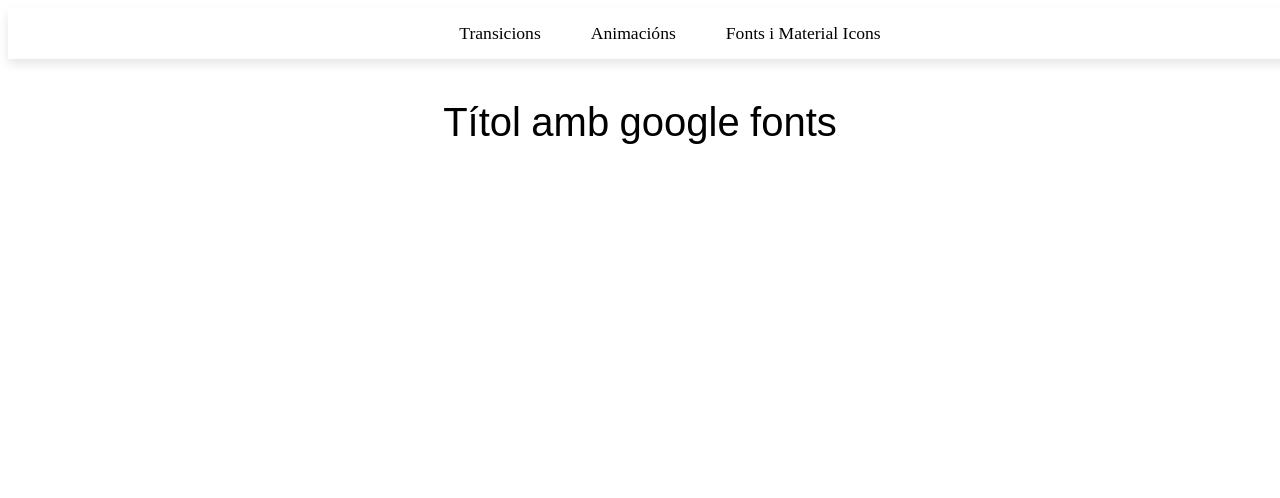
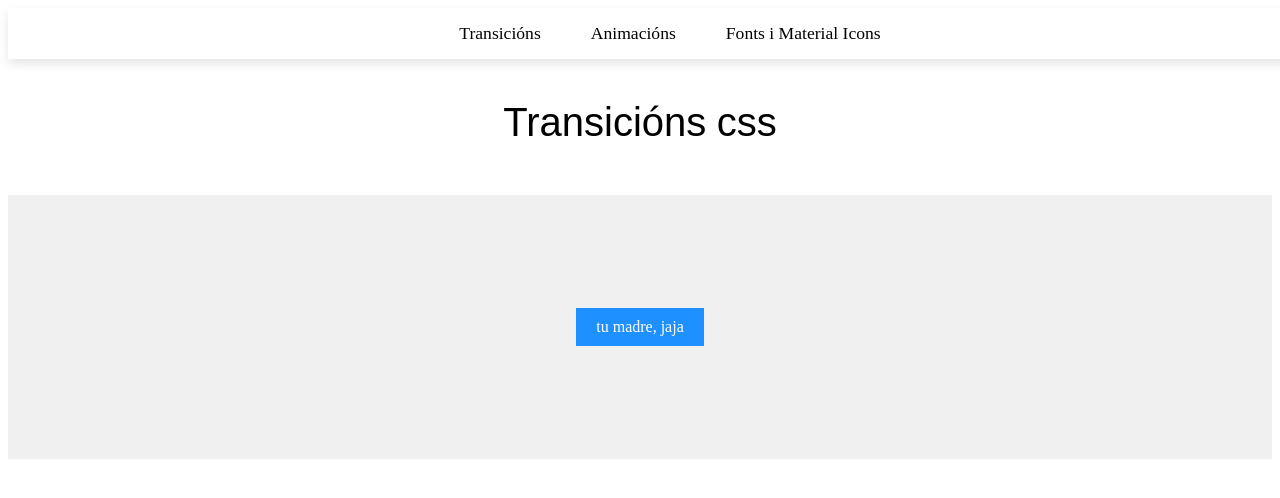
Before and after one commit to OscarFernandezLoro/DAM1M04-Exercici005, a plain HTML site: page index.html in a window 1280 px wide. Shown: the top 498 px of the page. Drawn offline with Linux system fonts and the light colour scheme.

Commit message:
continuarción

```diff
--- a/estils.css
+++ b/estils.css
@@ -53,7 +53,26 @@ flex-direction: row;
 justify-content: center;
 }
 
+.section {
+      height: 33vh;
+      display: flex;
+      justify-content: center;
+      align-items: center;
+      background-color: #f0f0f0;
+    }
 
+.button {
+  background-color: dodgerblue;
+  color: white;
+  padding: 10px 20px;
+  border: none;
+  transition: background-color 0.4s ease, box-shadow 0.4s ease;
+}
+
+.button:hover {
+  background-color: tomato;
+  box-shadow: 0 4px 10px rgba(0,0,0,0.3);
+}
 
 
 
--- a/index.html
+++ b/index.html
@@ -13,11 +13,14 @@
 <body>
     <nav class="navbar">
       <ul class="nav-links">
-        <li><a href="index.html">Transicions</a></li>
+        <li><a href="index.html">Transicións</a></li>
         <li><a href="galeria.html">Animacións</a></li>
         <li><a href="guia-estil.html">Fonts i Material Icons</a></li>
       </ul>
     </nav>
 
-    <p class="hero_t">Títol amb google fonts</p>
+    <p class="hero_t">Transicións css</p>
+    <section class="section">
+      <p class="button">tu madre, jaja</p>
+
 </body>
```
Also changed, not shown: galeria.html (+1 -1 lines), guia-estil.html (+1 -1 lines).
